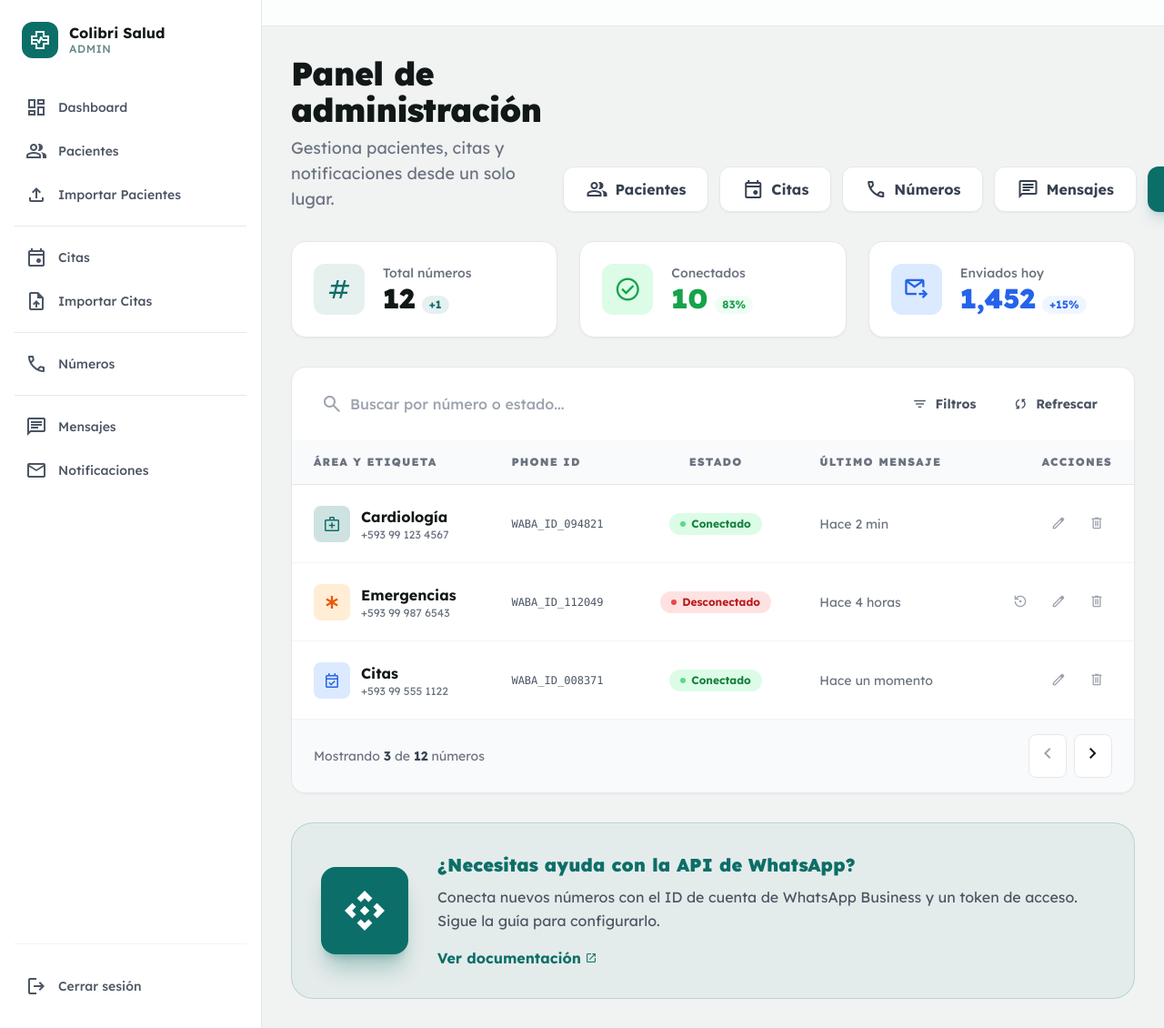
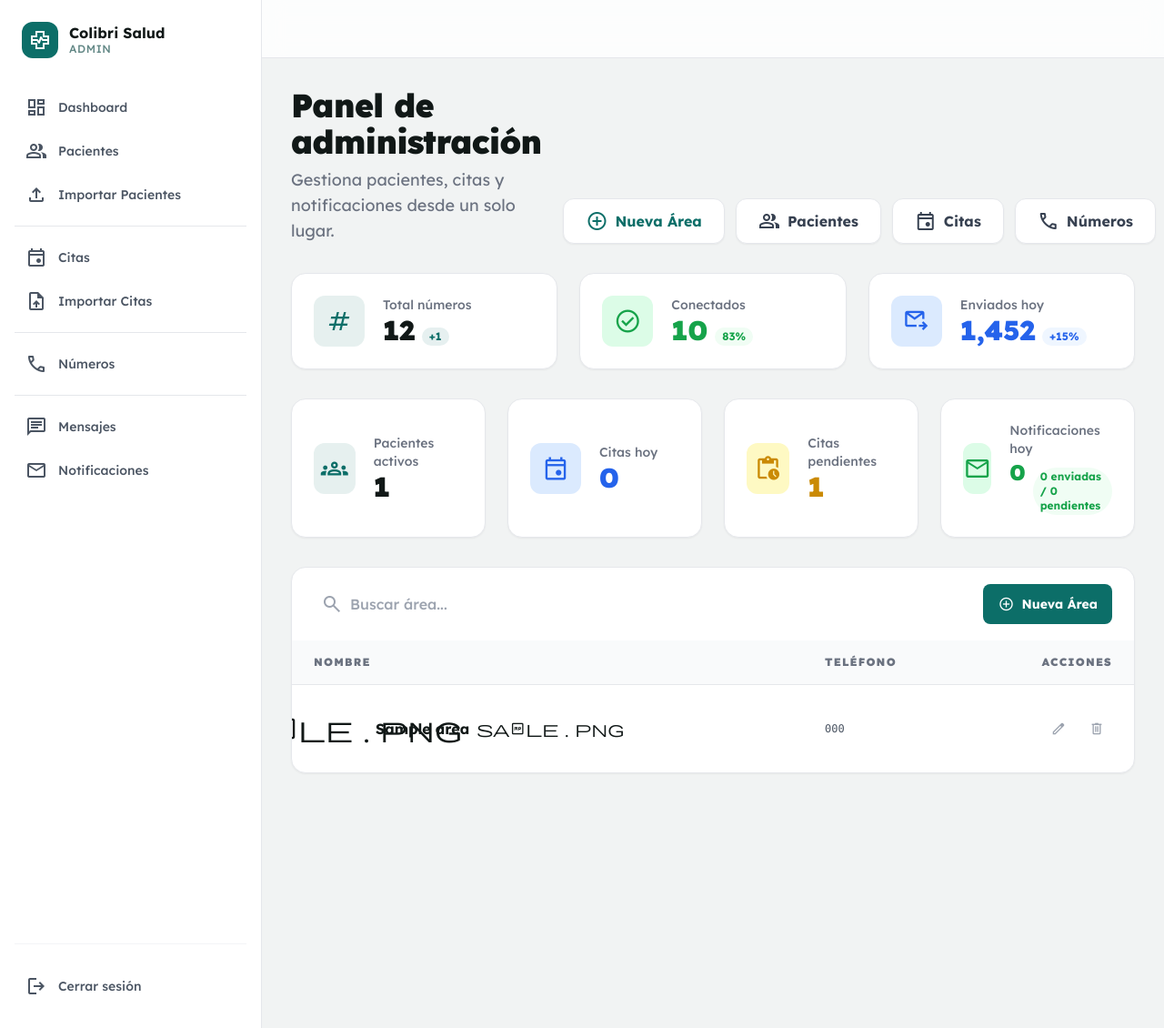
Before and after one commit to jfreakp/colibrisalud, a Django app: page /dashboard/ in a window 1280 px wide. Shown: the whole page at 91% size. Run offline with Django 5.2, Linux system fonts and the light colour scheme; a user stored in the database is signed in; tables that the repository leaves empty hold one stand-in row (values such as "Sample post"); data that the repository does not hold is empty; some libraries are stand-ins or nearby versions.

Commit message:
Ajuste: el icono de área en el dashboard ahora usa el color de área

```diff
--- a/home/templates/home/dashboard.html
+++ b/home/templates/home/dashboard.html
@@ -10,6 +10,10 @@
             <p class="text-gray-500 dark:text-gray-400 mt-2 text-lg">Gestiona pacientes, citas y notificaciones desde un solo lugar.</p>
         </div>
         <div class="flex gap-3">
+                        <a href="{% url 'area_crear' %}" class="bg-white dark:bg-gray-800 hover:bg-gray-50 dark:hover:bg-gray-700 border border-gray-200 dark:border-gray-700 text-primary font-bold py-3 px-6 rounded-xl flex items-center gap-2 shadow-sm transition-all active:scale-95 shrink-0">
+                            <span class="material-symbols-outlined">add_circle</span>
+                            Nueva Área
+                        </a>
             <a href="{% url 'pacientes_lista' %}" class="bg-white dark:bg-gray-800 hover:bg-gray-50 dark:hover:bg-gray-700 border border-gray-200 dark:border-gray-700 text-gray-700 dark:text-gray-200 font-bold py-3 px-6 rounded-xl flex items-center gap-2 shadow-sm transition-all active:scale-95 shrink-0">
                 <span class="material-symbols-outlined">people</span>
                 Pacientes
@@ -73,165 +77,112 @@
         </div>
     </div>
 
+    <!-- Indicadores principales -->
+    <div class="grid grid-cols-1 md:grid-cols-4 gap-6">
+        <div class="bg-white dark:bg-[#1f3533] p-6 rounded-2xl border border-gray-200 dark:border-gray-800 shadow-sm flex items-center gap-5">
+            <div class="size-14 rounded-xl bg-primary/10 flex items-center justify-center text-primary">
+                <span class="material-symbols-outlined text-3xl">groups</span>
+            </div>
+            <div>
+                <p class="text-sm font-medium text-gray-500 dark:text-gray-400">Pacientes activos</p>
+                <div class="flex items-baseline gap-2">
+                    <span class="text-3xl font-black">{{ pacientes_activos }}</span>
+                </div>
+            </div>
+        </div>
+        <div class="bg-white dark:bg-[#1f3533] p-6 rounded-2xl border border-gray-200 dark:border-gray-800 shadow-sm flex items-center gap-5">
+            <div class="size-14 rounded-xl bg-blue-100 dark:bg-blue-900/30 flex items-center justify-center text-blue-600">
+                <span class="material-symbols-outlined text-3xl">event</span>
+            </div>
+            <div>
+                <p class="text-sm font-medium text-gray-500 dark:text-gray-400">Citas hoy</p>
+                <div class="flex items-baseline gap-2">
+                    <span class="text-3xl font-black text-blue-600">{{ citas_hoy }}</span>
+                </div>
+            </div>
+        </div>
+        <div class="bg-white dark:bg-[#1f3533] p-6 rounded-2xl border border-gray-200 dark:border-gray-800 shadow-sm flex items-center gap-5">
+            <div class="size-14 rounded-xl bg-yellow-100 dark:bg-yellow-900/30 flex items-center justify-center text-yellow-600">
+                <span class="material-symbols-outlined text-3xl">pending_actions</span>
+            </div>
+            <div>
+                <p class="text-sm font-medium text-gray-500 dark:text-gray-400">Citas pendientes</p>
+                <div class="flex items-baseline gap-2">
+                    <span class="text-3xl font-black text-yellow-600">{{ citas_pendientes }}</span>
+                </div>
+            </div>
+        </div>
+        <div class="bg-white dark:bg-[#1f3533] p-6 rounded-2xl border border-gray-200 dark:border-gray-800 shadow-sm flex items-center gap-5">
+            <div class="size-14 rounded-xl bg-green-100 dark:bg-green-900/30 flex items-center justify-center text-green-600">
+                <span class="material-symbols-outlined text-3xl">mail</span>
+            </div>
+            <div>
+                <p class="text-sm font-medium text-gray-500 dark:text-gray-400">Notificaciones hoy</p>
+                <div class="flex items-baseline gap-2">
+                    <span class="text-2xl font-black text-green-600">{{ notificaciones_hoy }}</span>
+                    <span class="text-xs font-bold text-green-600 bg-green-50 dark:bg-green-900/20 px-2 py-0.5 rounded-full">{{ notificaciones_enviadas_hoy }} enviadas / {{ notificaciones_pendientes_hoy }} pendientes</span>
+                </div>
+            </div>
+        </div>
+    </div>
+
     <!-- Tabla de números -->
     <div class="bg-white dark:bg-[#1f3533] rounded-2xl border border-gray-200 dark:border-gray-800 overflow-hidden shadow-sm">
         <div class="p-4 flex flex-col md:flex-row gap-4 items-center justify-between">
             <div class="relative flex-1 w-full">
                 <span class="material-symbols-outlined absolute left-4 top-1/2 -translate-y-1/2 text-gray-400">search</span>
-                <input class="w-full bg-transparent border-none focus:ring-0 pl-12 pr-4 py-3 placeholder:text-gray-400 font-medium" placeholder="Buscar por número o estado..." type="text" />
+                <input class="w-full bg-transparent border-none focus:ring-0 pl-12 pr-4 py-3 placeholder:text-gray-400 font-medium" placeholder="Buscar área..." type="text" />
             </div>
             <div class="flex items-center gap-2 pr-2">
-                <button class="flex items-center gap-2 px-4 py-2 rounded-lg hover:bg-gray-100 dark:hover:bg-gray-800 text-sm font-bold text-gray-600 dark:text-gray-300">
-                    <span class="material-symbols-outlined text-lg">filter_list</span>
-                    Filtros
-                </button>
-                <button class="flex items-center gap-2 px-4 py-2 rounded-lg hover:bg-gray-100 dark:hover:bg-gray-800 text-sm font-bold text-gray-600 dark:text-gray-300">
-                    <span class="material-symbols-outlined text-lg">sync</span>
-                    Refrescar
-                </button>
+                <a href="{% url 'area_crear' %}" class="flex items-center gap-2 px-4 py-2 rounded-lg bg-primary text-white text-sm font-bold hover:bg-primary/90 transition-colors">
+                    <span class="material-symbols-outlined text-lg">add_circle</span>
+                    Nueva Área
+                </a>
             </div>
         </div>
         <table class="w-full text-left border-collapse">
             <thead>
                 <tr class="bg-gray-50 dark:bg-gray-800/50 border-b border-gray-200 dark:border-gray-800">
-                    <th class="px-6 py-4 text-xs font-black uppercase tracking-widest text-gray-500">Área y etiqueta</th>
-                    <th class="px-6 py-4 text-xs font-black uppercase tracking-widest text-gray-500">Phone ID</th>
-                    <th class="px-6 py-4 text-xs font-black uppercase tracking-widest text-gray-500 text-center">Estado</th>
-                    <th class="px-6 py-4 text-xs font-black uppercase tracking-widest text-gray-500">Último mensaje</th>
+                    <th class="px-6 py-4 text-xs font-black uppercase tracking-widest text-gray-500">Nombre</th>
+                    <th class="px-6 py-4 text-xs font-black uppercase tracking-widest text-gray-500">Teléfono</th>
                     <th class="px-6 py-4 text-xs font-black uppercase tracking-widest text-gray-500 text-right">Acciones</th>
                 </tr>
             </thead>
             <tbody class="divide-y divide-gray-100 dark:divide-gray-800">
+                {% for area in areas %}
                 <tr class="hover:bg-gray-50/50 dark:hover:bg-gray-800/30 transition-colors">
                     <td class="px-6 py-5">
                         <div class="flex items-center gap-3">
-                            <div class="size-10 rounded-lg bg-primary/20 flex items-center justify-center text-primary">
-                                <span class="material-symbols-outlined text-xl">medical_services</span>
+                            <div class="size-14 rounded-lg flex items-center justify-center bg-white dark:bg-gray-800">
+                                <span class="material-symbols-outlined text-3xl {{ area.color|default:'text-primary' }}">{{ area.icono|default:'medical_services' }}</span>
                             </div>
-                            <div>
-                                <p class="font-bold text-[#111817] dark:text-white">Cardiología</p>
-                                <p class="text-xs text-gray-500">+593 99 123 4567</p>
+                            <div class="flex items-center gap-2">
+                                <p class="font-bold text-[#111817] dark:text-white">{{ area.nombre }}</p>
+                                <span class="material-symbols-outlined text-lg {{ area.color|default:'text-primary' }}">{{ area.icono|default:'medical_services' }}</span>
                             </div>
                         </div>
                     </td>
-                    <td class="px-6 py-5 font-mono text-xs text-gray-600 dark:text-gray-400">WABA_ID_094821</td>
-                    <td class="px-6 py-5">
-                        <div class="flex justify-center">
-                            <span class="inline-flex items-center gap-1.5 py-1 px-3 rounded-full bg-green-100 dark:bg-green-900/30 text-green-700 dark:text-green-400 text-xs font-bold">
-                                <span class="size-1.5 rounded-full bg-green-500 animate-pulse"></span>
-                                Conectado
-                            </span>
-                        </div>
+                    <td class="px-6 py-5 font-mono text-xs text-gray-600 dark:text-gray-400">
+                        {{ area.telefono|default:'-' }}
                     </td>
-                    <td class="px-6 py-5 text-sm text-gray-500">Hace 2 min</td>
                     <td class="px-6 py-5">
                         <div class="flex justify-end gap-2">
-                            <button class="p-2 hover:bg-gray-100 dark:hover:bg-gray-800 rounded-lg text-gray-400 hover:text-primary transition-colors">
+                            <a href="{% url 'area_editar' area.id %}" class="p-2 hover:bg-gray-100 dark:hover:bg-gray-800 rounded-lg text-gray-400 hover:text-primary transition-colors" title="Editar área">
                                 <span class="material-symbols-outlined text-lg">edit</span>
-                            </button>
-                            <button class="p-2 hover:bg-gray-100 dark:hover:bg-gray-800 rounded-lg text-gray-400 hover:text-red-500 transition-colors">
+                            </a>
+                            <a href="{% url 'area_eliminar' area.id %}" class="p-2 hover:bg-gray-100 dark:hover:bg-gray-800 rounded-lg text-gray-400 hover:text-red-500 transition-colors" title="Eliminar área">
                                 <span class="material-symbols-outlined text-lg">delete</span>
-                            </button>
+                            </a>
                         </div>
                     </td>
                 </tr>
-                <tr class="hover:bg-gray-50/50 dark:hover:bg-gray-800/30 transition-colors">
-                    <td class="px-6 py-5">
-                        <div class="flex items-center gap-3">
-                            <div class="size-10 rounded-lg bg-orange-100 dark:bg-orange-900/20 flex items-center justify-center text-orange-600">
-                                <span class="material-symbols-outlined text-xl">emergency</span>
-                            </div>
-                            <div>
-                                <p class="font-bold text-[#111817] dark:text-white">Emergencias</p>
-                                <p class="text-xs text-gray-500">+593 99 987 6543</p>
-                            </div>
-                        </div>
-                    </td>
-                    <td class="px-6 py-5 font-mono text-xs text-gray-600 dark:text-gray-400">WABA_ID_112049</td>
-                    <td class="px-6 py-5">
-                        <div class="flex justify-center">
-                            <span class="inline-flex items-center gap-1.5 py-1 px-3 rounded-full bg-red-100 dark:bg-red-900/30 text-red-700 dark:text-red-400 text-xs font-bold">
-                                <span class="size-1.5 rounded-full bg-red-500"></span>
-                                Desconectado
-                            </span>
-                        </div>
-                    </td>
-                    <td class="px-6 py-5 text-sm text-gray-500">Hace 4 horas</td>
-                    <td class="px-6 py-5">
-                        <div class="flex justify-end gap-2">
-                            <button class="p-2 hover:bg-gray-100 dark:hover:bg-gray-800 rounded-lg text-gray-400 hover:text-primary transition-colors">
-                                <span class="material-symbols-outlined text-lg">settings_backup_restore</span>
-                            </button>
-                            <button class="p-2 hover:bg-gray-100 dark:hover:bg-gray-800 rounded-lg text-gray-400 hover:text-primary transition-colors">
-                                <span class="material-symbols-outlined text-lg">edit</span>
-                            </button>
-                            <button class="p-2 hover:bg-gray-100 dark:hover:bg-gray-800 rounded-lg text-gray-400 hover:text-red-500 transition-colors">
-                                <span class="material-symbols-outlined text-lg">delete</span>
-                            </button>
-                        </div>
-                    </td>
+                {% empty %}
+                <tr>
+                    <td colspan="3" class="text-center py-8 text-gray-400">No hay áreas registradas.</td>
                 </tr>
-                <tr class="hover:bg-gray-50/50 dark:hover:bg-gray-800/30 transition-colors">
-                    <td class="px-6 py-5">
-                        <div class="flex items-center gap-3">
-                            <div class="size-10 rounded-lg bg-blue-100 dark:bg-blue-900/20 flex items-center justify-center text-blue-600">
-                                <span class="material-symbols-outlined text-xl">event_available</span>
-                            </div>
-                            <div>
-                                <p class="font-bold text-[#111817] dark:text-white">Citas</p>
-                                <p class="text-xs text-gray-500">+593 99 555 1122</p>
-                            </div>
-                        </div>
-                    </td>
-                    <td class="px-6 py-5 font-mono text-xs text-gray-600 dark:text-gray-400">WABA_ID_008371</td>
-                    <td class="px-6 py-5">
-                        <div class="flex justify-center">
-                            <span class="inline-flex items-center gap-1.5 py-1 px-3 rounded-full bg-green-100 dark:bg-green-900/30 text-green-700 dark:text-green-400 text-xs font-bold">
-                                <span class="size-1.5 rounded-full bg-green-500 animate-pulse"></span>
-                                Conectado
-                            </span>
-                        </div>
-                    </td>
-                    <td class="px-6 py-5 text-sm text-gray-500">Hace un momento</td>
-                    <td class="px-6 py-5">
-                        <div class="flex justify-end gap-2">
-                            <button class="p-2 hover:bg-gray-100 dark:hover:bg-gray-800 rounded-lg text-gray-400 hover:text-primary transition-colors">
-                                <span class="material-symbols-outlined text-lg">edit</span>
-                            </button>
-                            <button class="p-2 hover:bg-gray-100 dark:hover:bg-gray-800 rounded-lg text-gray-400 hover:text-red-500 transition-colors">
-                                <span class="material-symbols-outlined text-lg">delete</span>
-                            </button>
-                        </div>
-                    </td>
-                </tr>
+                {% endfor %}
             </tbody>
         </table>
-        <div class="bg-gray-50 dark:bg-gray-800/50 px-6 py-4 flex items-center justify-between border-t border-gray-100 dark:border-gray-800">
-            <p class="text-sm text-gray-500">Mostrando <span class="font-bold text-gray-700 dark:text-gray-300">3</span> de <span class="font-bold text-gray-700 dark:text-gray-300">12</span> números</p>
-            <div class="flex gap-2">
-                <button class="p-2 border border-gray-200 dark:border-gray-700 rounded-lg bg-white dark:bg-gray-800 text-gray-400 cursor-not-allowed">
-                    <span class="material-symbols-outlined">chevron_left</span>
-                </button>
-                <button class="p-2 border border-gray-200 dark:border-gray-700 rounded-lg bg-white dark:bg-gray-800 hover:border-primary hover:text-primary transition-colors">
-                    <span class="material-symbols-outlined">chevron_right</span>
-                </button>
-            </div>
-        </div>
-    </div>
-
-    <!-- Guidance Section -->
-    <div class="bg-primary/5 border border-primary/20 p-8 rounded-3xl flex flex-col md:flex-row items-center gap-8">
-        <div class="size-24 rounded-2xl bg-primary flex items-center justify-center text-white shrink-0 shadow-xl shadow-primary/30">
-            <span class="material-symbols-outlined text-5xl">api</span>
-        </div>
-        <div>
-            <h3 class="text-xl font-black text-primary">¿Necesitas ayuda con la API de WhatsApp?</h3>
-            <p class="text-gray-600 dark:text-gray-400 mt-2 leading-relaxed">Conecta nuevos números con el ID de cuenta de WhatsApp Business y un token de acceso. Sigue la guía para configurarlo.</p>
-            <button class="mt-4 text-primary font-bold flex items-center gap-1 hover:underline">
-                Ver documentación
-                <span class="material-symbols-outlined text-sm">open_in_new</span>
-            </button>
-        </div>
     </div>
 </div>
 {% endblock %}
--- a/home/urls.py
+++ b/home/urls.py
@@ -26,4 +26,8 @@ urlpatterns = [
     path('notificaciones/<int:pk>/eliminar/', views.notificacion_eliminar, name='notificacion_eliminar'),
     path('notificaciones/<int:pk>/enviar/', views.notificacion_enviar, name='notificacion_enviar'),
     path('notificaciones/notificar-dia/', views.notificar_citas_dia, name='notificar_citas_dia'),
+    path('areas/', views.areas_lista, name='areas_lista'),
+    path('areas/crear/', views.area_crear, name='area_crear'),
+    path('areas/<int:pk>/editar/', views.area_editar, name='area_editar'),
+    path('areas/<int:pk>/eliminar/', views.area_eliminar, name='area_eliminar'),
 ]
--- a/home/views.py
+++ b/home/views.py
@@ -1,3 +1,57 @@
+from .models import Area
+# CRUD de Áreas
+from django.contrib.auth.decorators import login_required
+from django.shortcuts import render, redirect, get_object_or_404
+from django.contrib import messages
+
+@login_required(login_url='login')
+def areas_lista(request):
+    areas = Area.objects.all()
+    return render(request, 'home/areas_lista.html', {'areas': areas})
+
+@login_required(login_url='login')
+def area_crear(request):
+    if request.method == 'POST':
+        nombre = request.POST.get('nombre', '').strip()
+        telefono = request.POST.get('telefono', '').strip()
+        icono = request.POST.get('icono', '').strip()
+        color = request.POST.get('color', '').strip()
+        descripcion = request.POST.get('descripcion', '').strip()
+        if not nombre:
+            messages.error(request, 'El nombre es obligatorio')
+            return redirect('area_crear')
+        if Area.objects.filter(nombre=nombre).exists():
+            messages.error(request, 'Ya existe un área con ese nombre')
+            return redirect('area_crear')
+        Area.objects.create(nombre=nombre, telefono=telefono, icono=icono, color=color, descripcion=descripcion)
+        messages.success(request, 'Área creada correctamente')
+        return redirect('areas_lista')
+    return render(request, 'home/area_form.html', {'titulo': 'Crear Área'})
+
+@login_required(login_url='login')
+def area_editar(request, pk):
+    area = get_object_or_404(Area, pk=pk)
+    if request.method == 'POST':
+        area.nombre = request.POST.get('nombre', '').strip()
+        area.telefono = request.POST.get('telefono', '').strip()
+        area.icono = request.POST.get('icono', '').strip()
+        area.color = request.POST.get('color', '').strip()
+        area.descripcion = request.POST.get('descripcion', '').strip()
+        area.activo = request.POST.get('activo') == 'on'
+        area.save()
+        messages.success(request, 'Área actualizada correctamente')
+        return redirect('areas_lista')
+    return render(request, 'home/area_form.html', {'area': area, 'titulo': 'Editar Área'})
+
+@login_required(login_url='login')
+def area_eliminar(request, pk):
+    area = get_object_or_404(Area, pk=pk)
+    if request.method == 'POST':
+        nombre = area.nombre
+        area.delete()
+        messages.success(request, f'Área "{nombre}" eliminada correctamente')
+        return redirect('areas_lista')
+    return render(request, 'home/area_eliminar.html', {'area': area})
 from django.contrib.auth.decorators import login_required
 from django.shortcuts import render, redirect, get_object_or_404
 from django.contrib import messages
@@ -12,7 +66,24 @@ import io
 
 @login_required(login_url='login')
 def dashboard(request):
-    return render(request, 'home/dashboard.html')
+    today = timezone.now().date()
+    pacientes_activos = Paciente.objects.filter(activo=True).count()
+    citas_hoy = Cita.objects.filter(fecha=today).count()
+    citas_pendientes = Cita.objects.filter(estado='pendiente').count()
+    notificaciones_hoy = Notificacion.objects.filter(fecha_programada__date=today).count()
+    notificaciones_enviadas_hoy = Notificacion.objects.filter(fecha_programada__date=today, estado='enviada').count()
+    notificaciones_pendientes_hoy = Notificacion.objects.filter(fecha_programada__date=today, estado='pendiente').count()
+    areas = Area.objects.all()
+    contexto = {
+        'pacientes_activos': pacientes_activos,
+        'citas_hoy': citas_hoy,
+        'citas_pendientes': citas_pendientes,
+        'notificaciones_hoy': notificaciones_hoy,
+        'notificaciones_enviadas_hoy': notificaciones_enviadas_hoy,
+        'notificaciones_pendientes_hoy': notificaciones_pendientes_hoy,
+        'areas': areas,
+    }
+    return render(request, 'home/dashboard.html', contexto)
 
 
 @login_required(login_url='login')
@@ -276,7 +347,7 @@ def citas_import(request):
                     errores_detalles.append(f"Fila {row_idx}: {str(e)}")
 
             # Mensaje de éxito
-            mensaje = f"✓ Importación completada: {importadas} nuevos, {actualizados} actualizados, {errores} errores"
+            mensaje = f"✓ Importación completada: {importadas} nuevos, {actualizadas} actualizados, {errores} errores"
             messages.success(request, mensaje)
 
             if errores_detalles:
```
Also changed, not shown: home/management/commands/cargar_areas_demo.py (added, +22 -0 lines), home/models.py (+19 -1 lines), home/templates/home/area_eliminar.html (added, +23 -0 lines), home/templates/home/area_form.html (added, +49 -0 lines), home/templates/home/areas_lista.html (added, +53 -0 lines), home/migrations/0005_area_numeronotificacion_area.py (added), home/migrations/0006_area_telefono.py (added).
